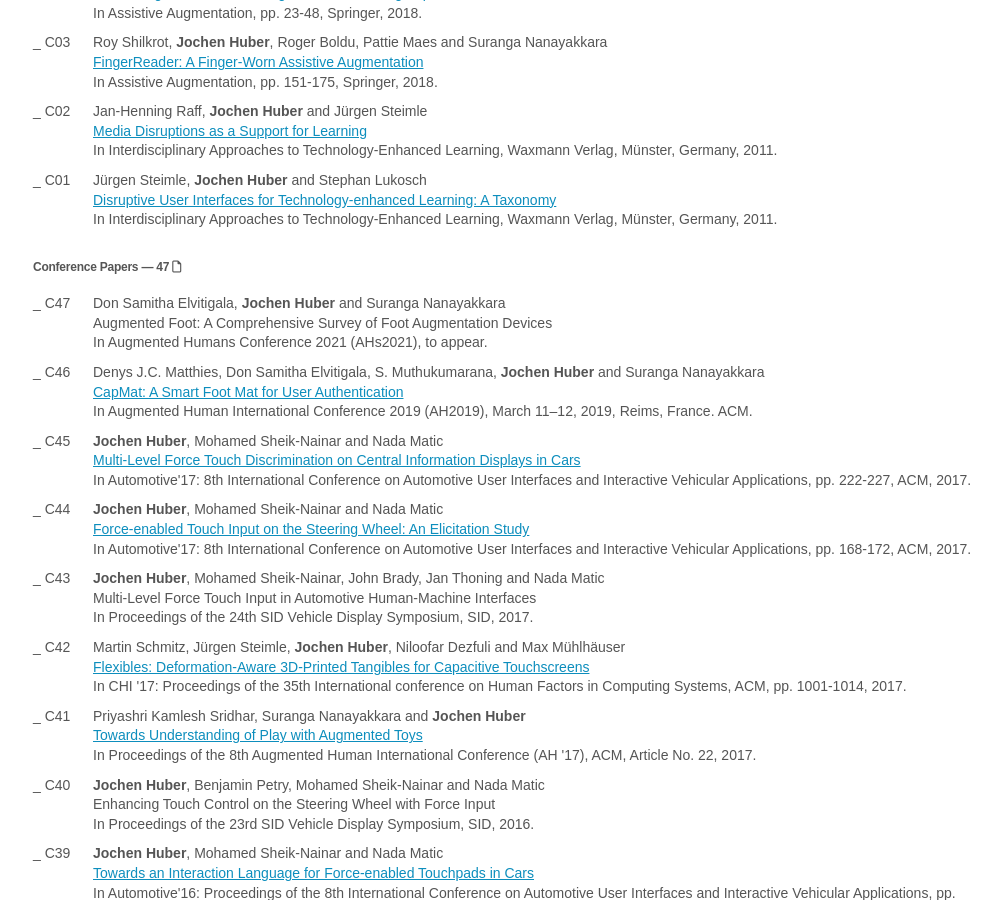
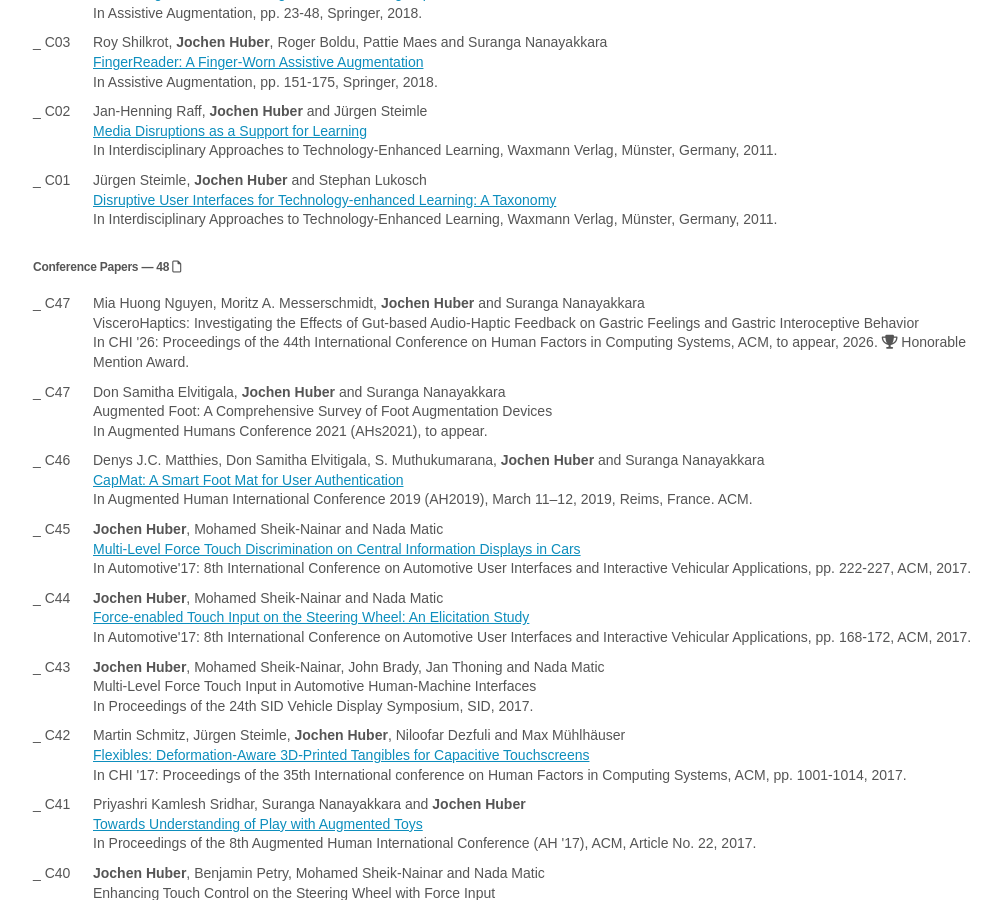
Before and after one commit to jhuber/jhuber.github.io, a Jekyll site: the page built from publications.html, in a window 1280 px wide and 900 px high, scrolled down 964 px. Shown: the whole window, without its empty margins (137-1138 px from the left). Built offline with Jekyll 4.4.1, drawn with Linux system fonts in a browser that asks for light colours.

Commit message:
updated pubs

```diff
--- a/_data/publications.yaml
+++ b/_data/publications.yaml
@@ -79,6 +79,12 @@
   venue: "In Interdisciplinary Approaches to Technology-Enhanced Learning, Waxmann Verlag, M&uuml;nster, Germany, 2011."
 
 # Conference Papers
+- id: C47
+  section: conferences
+  authors: "Mia Huong Nguyen, Moritz A. Messerschmidt, <strong>Jochen Huber</strong> and Suranga Nanayakkara"
+  title: "VisceroHaptics: Investigating the Effects of Gut-based Audio-Haptic Feedback on Gastric Feelings and Gastric Interoceptive Behavior"
+  venue: "In CHI '26: Proceedings of the 44th International Conference on Human Factors in Computing Systems, ACM, to appear, 2026. <i class=\"fa-solid fa-trophy\"></i> Honorable Mention Award."
+
 - id: C47
   section: conferences
   authors: "Don Samitha Elvitigala, <strong>Jochen Huber</strong> and Suranga Nanayakkara"
```
